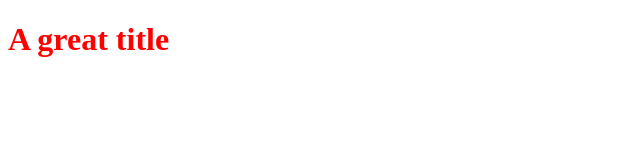
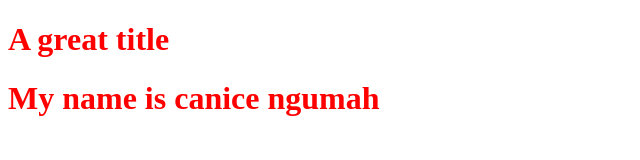
Before and after one commit to canicennamdi/caniceportfolio, a plain HTML site: page index.html in a window 1280 px wide. Shown: the whole page, without its empty margins (0-640 px from the left). Drawn offline with Linux system fonts and the light colour scheme.

Commit message:
new update

```diff
--- a/index.html
+++ b/index.html
@@ -6,5 +6,6 @@
 </head>
 <body>
     <h1>A great title</h1>
+    <h1>My name is canice ngumah</h1>
 </body>
 </html>
```
